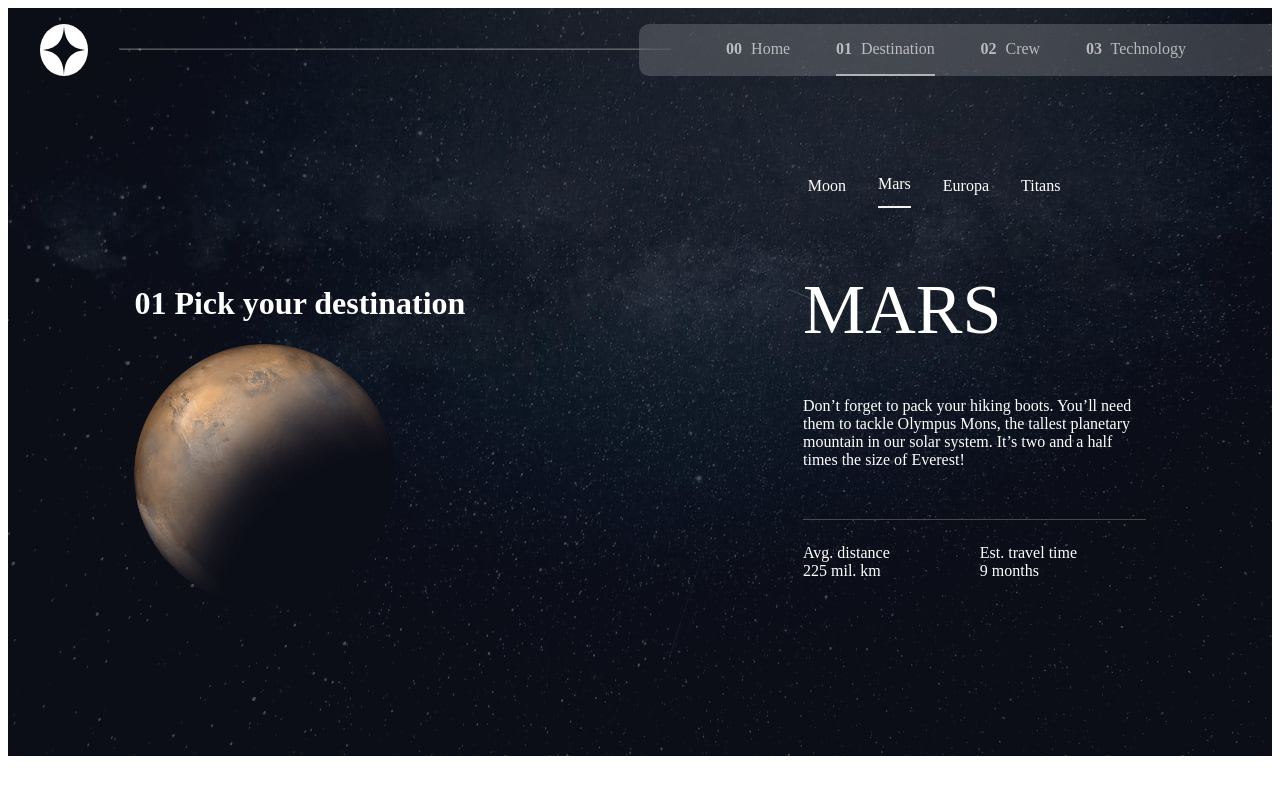
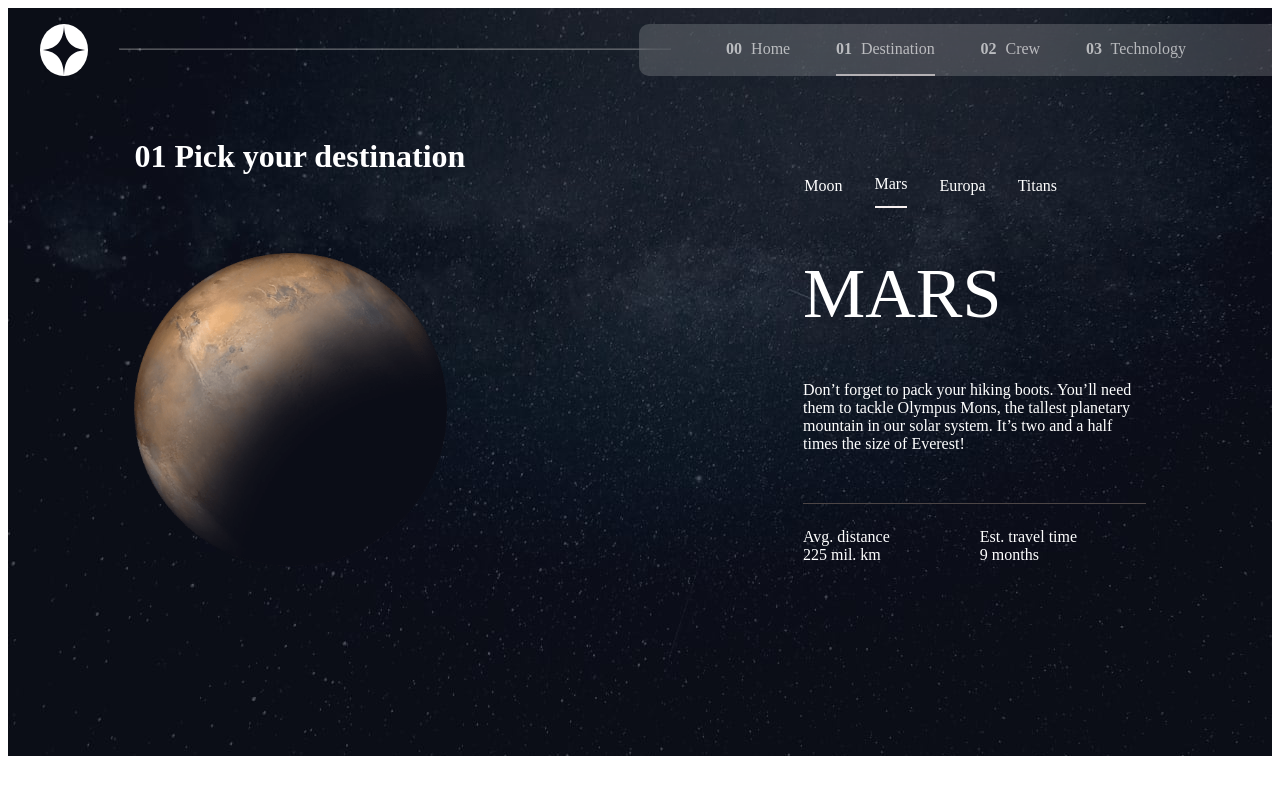
Before and after one commit to cafferti/reactmotive, a React (Vite) app in the folder reactapp2/: page /des in a window 1280 px wide. Shown: the top 794 px of the page. Built offline with nearby package versions, Linux system fonts and the light colour scheme.

Commit message:
completed layout

```diff
--- a/reactapp2/src/Marsintro.jsx
+++ b/reactapp2/src/Marsintro.jsx
@@ -4,7 +4,7 @@ const marsintro = () => {
   return (
     <div>
       <h1 className="marslogo"> 01 Pick your destination</h1>
-      <img src={marslogo} alt="" width={"50%"} />
+      <img src={marslogo} alt="" width={"60%"} />
     </div>
   );
 };
--- a/reactapp2/src/index.css
+++ b/reactapp2/src/index.css
@@ -93,6 +93,10 @@ hr{
   padding-top: 4%;
 }
 
+.part1 h1{
+  margin-bottom: 15%;
+}
+
 .part2{
 height: fit-content;
 }
@@ -114,7 +118,7 @@ height: fit-content;
   width: fit-content;
   justify-content: space-between;
   align-items: end;
-  margin-left: 65%;
+  margin-left: 27%;
   padding-top: 70px  ;
 
  }
--- a/reactapp2/src/nestednav.jsx
+++ b/reactapp2/src/nestednav.jsx
@@ -12,15 +12,16 @@ const items = ['Moon', 'Mars', 'Europa', 'Titans'];
 
   return (
     <div className="nav">
-      <ul>
-        {items.map((item) => ( <li key={item} onClick={() => handleItemClick(item)} className={activeItem === item ? 'active' : ''}> {item}
-          </li>))}
-     </ul>
          <div className="marsabout">
             <div className="part1">
             <Marsintro/>
          </div>
             <div className="part2">
+            <ul>
+        {items.map((item) => ( <li key={item} onClick={() => handleItemClick(item)} className={activeItem === item ? 'active' : ''}> {item}
+          </li>))}
+     </ul>
+
             <Marsstats/>
             </div>
 
```
